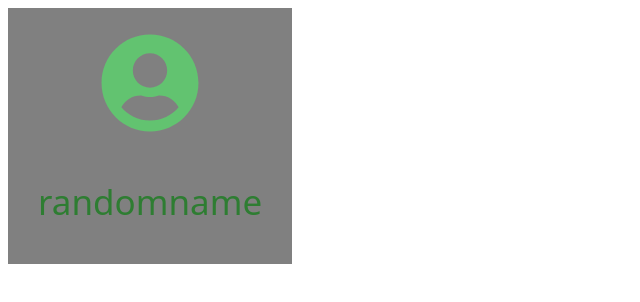
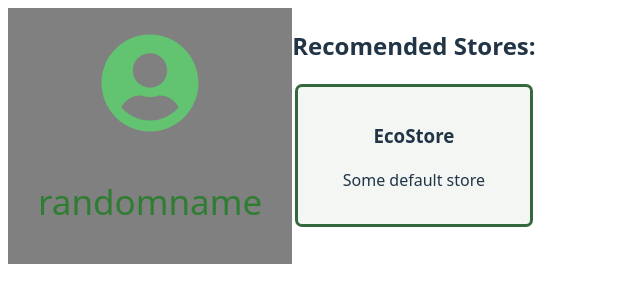
Before and after one commit to HermanSOl/GreenApp, a React (Vite) app in the folder myGreenApp/: page /user-account in a window 1280 px wide. Shown: the top 302 px of the page, without its empty margins (0-640 px from the left). Built offline with nearby package versions, Linux system fonts and the light colour scheme.

Commit message:
Included first instance of favorites section based on the recomendations element

```diff
--- /dev/null
+++ b/myGreenApp/src/UserPage/FavoritesSection.jsx
@@ -0,0 +1,12 @@
+import Recommendations from "../HomeScreen/Recommendations";
+
+
+function FavoritesSection(){
+    return(
+        <div className="favorites-container">
+            <Recommendations stores={[{name: "EcoStore", desc: "Some default store"}]}/>
+        </div>
+    );
+}
+
+export default FavoritesSection;
--- a/myGreenApp/src/UserPage/UserPage.jsx
+++ b/myGreenApp/src/UserPage/UserPage.jsx
@@ -1,9 +1,14 @@
+import FavoritesSection from "./FavoritesSection";
 import UserIcon from "./UserIcon";
 import { Link } from "react-router-dom";
 
 function UserPage(){
     return(
-        <UserIcon username={"randomname"}/>
+        <div className="user-page">
+            <UserIcon username={"randomname"}/>
+            <FavoritesSection></FavoritesSection>
+        </div>
+
 
     );
 }
--- a/myGreenApp/src/index.css
+++ b/myGreenApp/src/index.css
@@ -261,6 +261,11 @@ button:hover {
     font-size: 35px;
 }
 
+.user-page {
+    display: flex;
+    flex-direction: row;
+}
+
 
 
 
```
